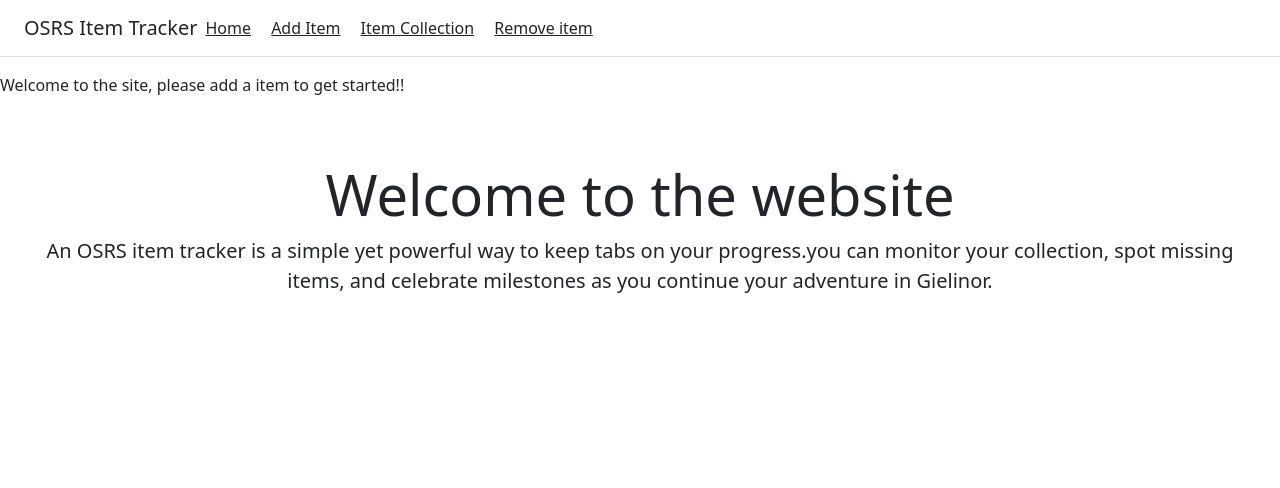
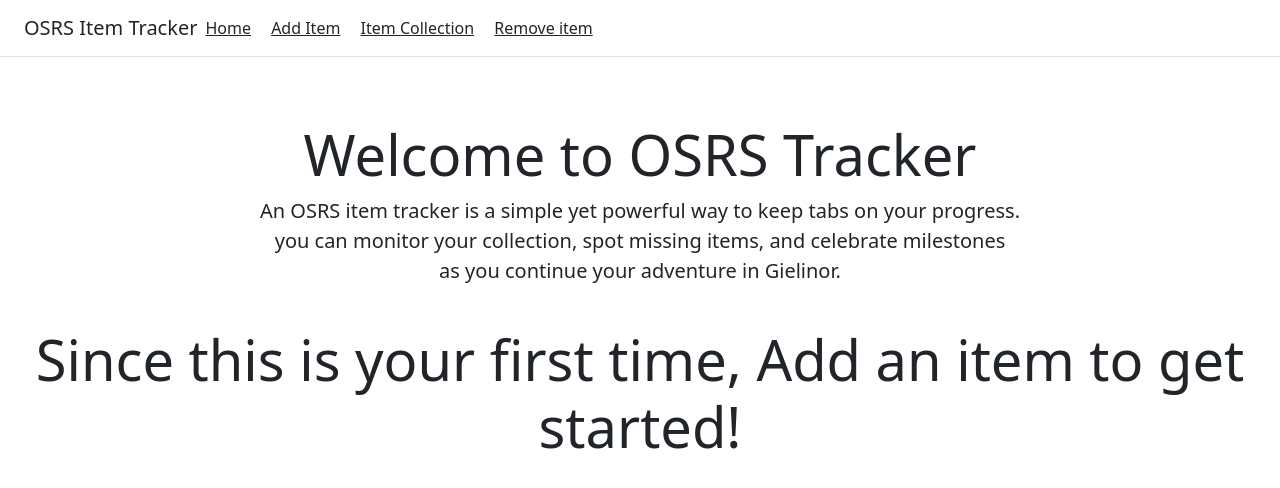
Before and after one commit to BradleyJohnson96/PythonFlaskProject, a Flask app: page / in a window 1280 px wide. Shown: the top 488 px of the page. Run offline with Flask 3, Linux system fonts and the light colour scheme.

Commit message:
small changes

```diff
--- a/main.py
+++ b/main.py
@@ -15,7 +15,7 @@ file_save_location = "static/images"
 @app.route('/')
 def homePage():
     if "items" not in session:
-        flash("Welcome to the site, please add a item to get started!!")
+        flash("Since this is your first time, Add an item to get started!")
     return render_template("main.html")
 
 @app.route('/itemDisplay')
--- a/templates/index.html
+++ b/templates/index.html
@@ -20,18 +20,11 @@
         </nav>
     </div>
 
-    {% with messages = get_flashed_messages() %}
-    {% if messages %}
-    {% for message in messages %}
-    <p>{{message}}</p>
-    {% endfor %}
-    {% endif %}
-    {% endwith %}
-
     {% block body %}
 
 
     {% endblock %}
+
     <script src="https://cdn.jsdelivr.net/npm/bootstrap@5.3.8/dist/js/bootstrap.bundle.min.js"
         integrity="sha384-FKyoEForCGlyvwx9Hj09JcYn3nv7wiPVlz7YYwJrWVcXK/BmnVDxM+D2scQbITxI"
         crossorigin="anonymous"></script>
--- a/templates/main.html
+++ b/templates/main.html
@@ -3,10 +3,21 @@
 {% block body %}
 
 <div class="pricing-header px-3 py-3 pt-md-5 pb-md-4 mx-auto text-center">
-    <h1 class="display-4">Welcome to the website</h1>
-    <p class="lead">An OSRS item tracker is a simple yet powerful way to keep tabs on your progress.you can monitor
-        your collection, spot missing items, and celebrate milestones as you continue your adventure in Gielinor.
+
+    <h1 class="display-4">Welcome to OSRS Tracker</h1>
+    <p class="lead">An OSRS item tracker is a simple yet powerful way to keep tabs on your progress. <br>
+        you can monitor your collection, spot missing items, and celebrate milestones <br>
+        as you continue your adventure in Gielinor.
     </p>
+    <br>
+    {% with messages = get_flashed_messages() %}
+    {% if messages %}
+    {% for message in messages %}
+    <h3 class="display-4">{{message}}</h3>
+    {% endfor %}
+    {% endif %}
+    {% endwith %}
 </div>
 
+
 {% endblock %}
```
Also changed, not shown: templates/addItem.html (+1 -6 lines).
